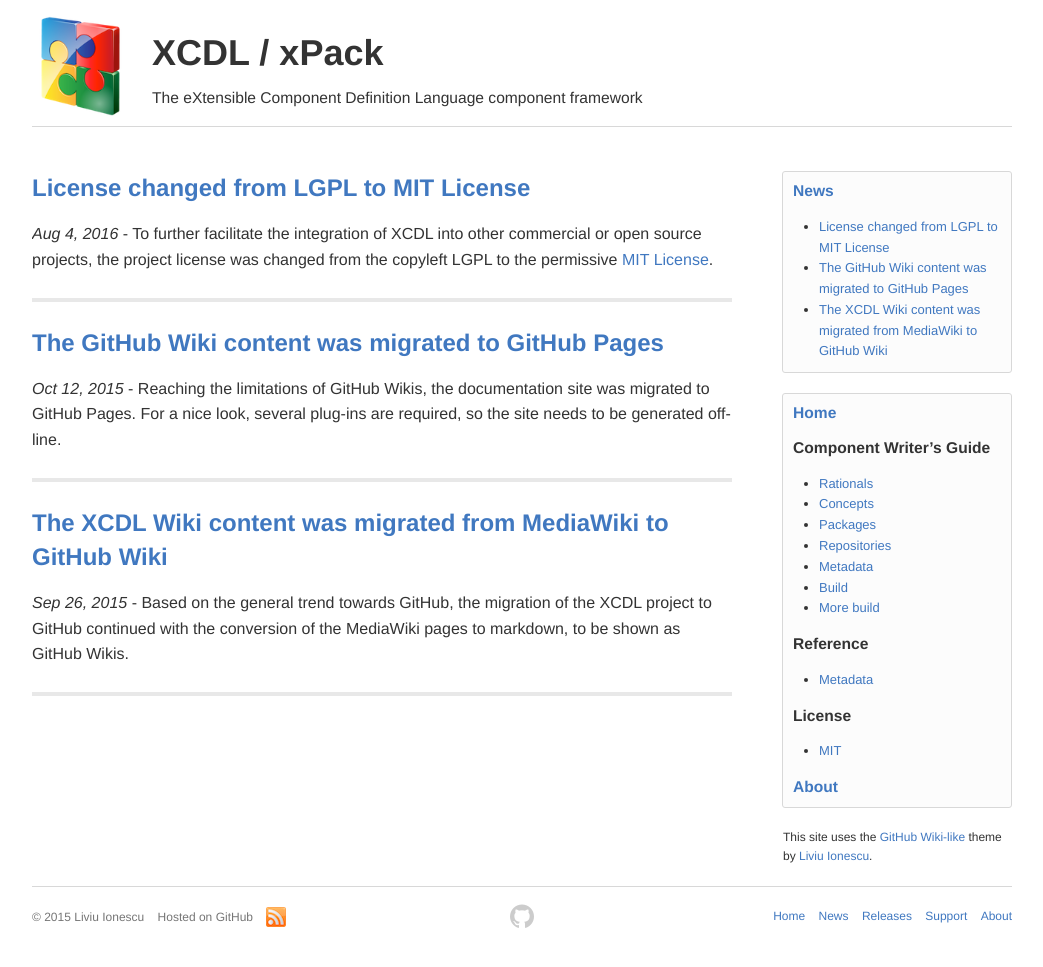
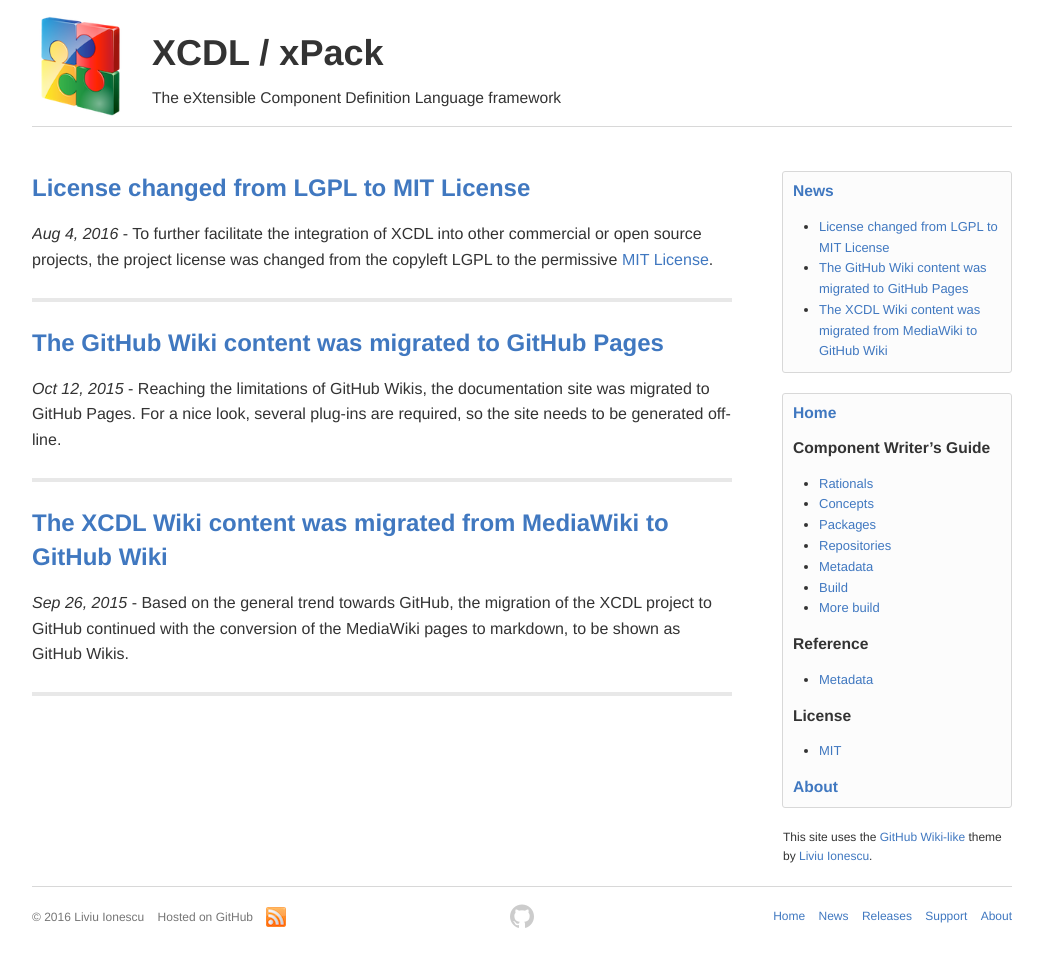
Before and after one commit to xcdl/xcdl.github.io-source, a Jekyll site: the page built from blog/index.html, in a window 1280 px wide. Shown: the whole page, without its empty margins (118-1161 px from the left). Built offline with Jekyll 4.4.1, drawn with Linux system fonts in a browser that asks for light colours; comment, search, counter and statistics services are not loaded.

Commit message:
update site title

```diff
--- a/_config.yml
+++ b/_config.yml
@@ -3,7 +3,7 @@
 # Without a clear rule enforced, both title and name are used.
 title: XCDL / xPack
 name: XCDL / xPack
-description: The eXtensible Component Definition Language component framework
+description: The eXtensible Component Definition Language framework
 
 email: il@livius.net
 
@@ -83,4 +83,4 @@ useExistingAnchors: true
 css-date: 201510121951
 
 # Content copyright. Update it to your needs.
-copyright-message: "© 2015 Liviu Ionescu"
+copyright-message: "© 2016 Liviu Ionescu"
```
